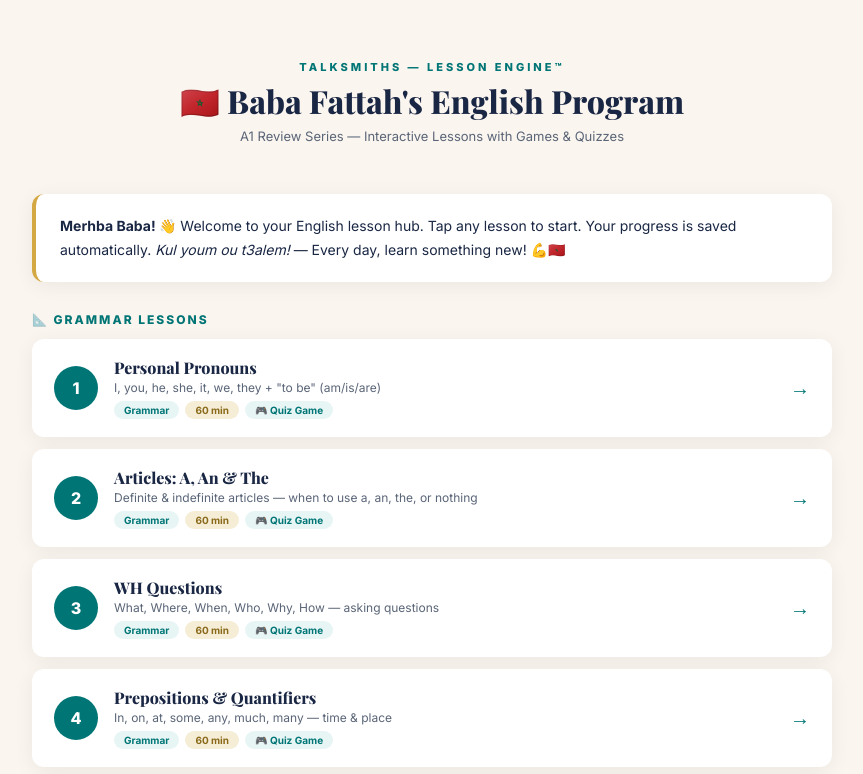
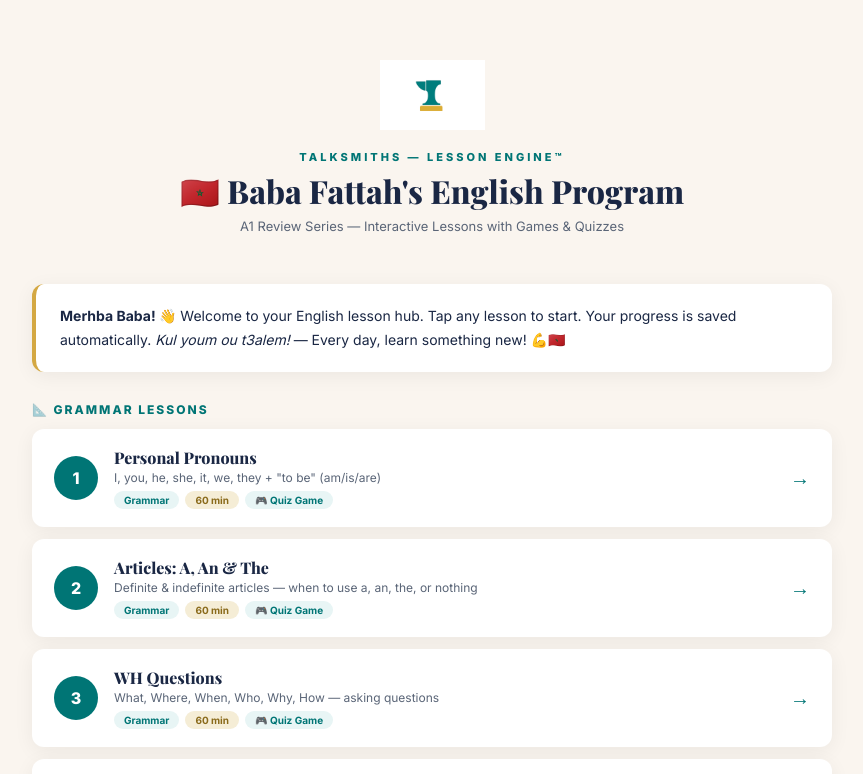
Before and after one commit to saadelmajdoubielidrissi-glitch/Talksmiths-OS, a plain HTML site: page index.html in a window 1280 px wide. Shown: the top 774 px of the page, without its empty margins (208-1071 px from the left). Drawn offline with nearby package versions, Linux system fonts and the light colour scheme; a web font is replaced by a local one.

Commit message:
Add Logo2.png to index page header

```diff
--- a/index.html
+++ b/index.html
@@ -38,6 +38,7 @@
 <body>
 <div class="container">
   <div class="header">
+    <img src="Lessons/Logo2.png" alt="Talksmiths" style="height: 70px; margin-bottom: 16px; object-fit: contain;">
     <div class="logo">Talksmiths — Lesson Engine™</div>
     <h1>🇲🇦 Baba Fattah's English Program</h1>
     <div class="subtitle">A1 Review Series — Interactive Lessons with Games & Quizzes</div>
```
